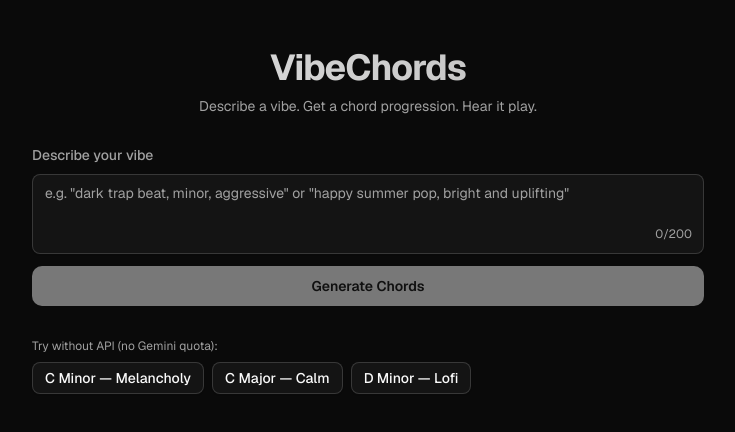
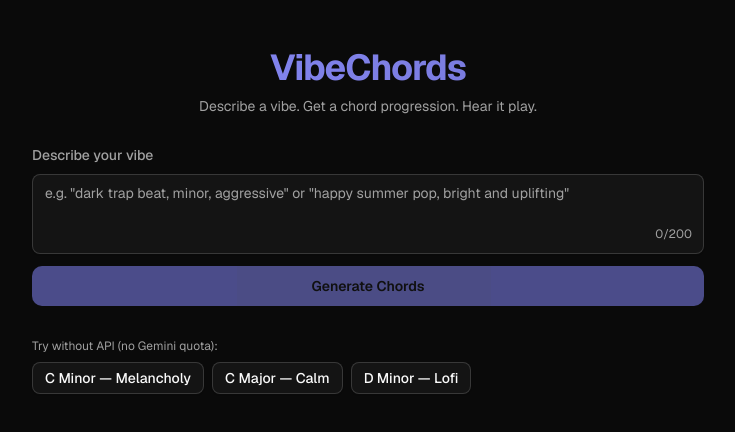
Before and after one commit to aman-git-r/vibe-chords, a Next.js app: page / in a window 1280 px wide. Shown: the top 432 px of the page, without its empty margins (272-1007 px from the left). Built offline with nearby package versions, Linux system fonts and the light colour scheme.

Commit message:
style: update dark theme color variables in globals.css for improved visual consistency

```diff
--- a/app/globals.css
+++ b/app/globals.css
@@ -111,22 +111,22 @@
 .dark {
   --background: oklch(0.145 0 0);
   --foreground: oklch(0.985 0 0);
-  --card: oklch(0.205 0 0);
+  --card: oklch(0.2 0.015 280);
   --card-foreground: oklch(0.985 0 0);
   --popover: oklch(0.205 0 0);
   --popover-foreground: oklch(0.985 0 0);
-  --primary: oklch(0.922 0 0);
+  --primary: oklch(0.7 0.18 280);
   --primary-foreground: oklch(0.205 0 0);
   --secondary: oklch(0.269 0 0);
   --secondary-foreground: oklch(0.985 0 0);
   --muted: oklch(0.269 0 0);
   --muted-foreground: oklch(0.708 0 0);
-  --accent: oklch(0.269 0 0);
+  --accent: oklch(0.7 0.15 195);
   --accent-foreground: oklch(0.985 0 0);
   --destructive: oklch(0.704 0.191 22.216);
-  --border: oklch(1 0 0 / 10%);
+  --border: oklch(0.65 0.15 280 / 18%);
   --input: oklch(1 0 0 / 15%);
-  --ring: oklch(0.556 0 0);
+  --ring: oklch(0.7 0.18 280);
   --chart-1: oklch(0.488 0.243 264.376);
   --chart-2: oklch(0.696 0.17 162.48);
   --chart-3: oklch(0.769 0.188 70.08);
```
